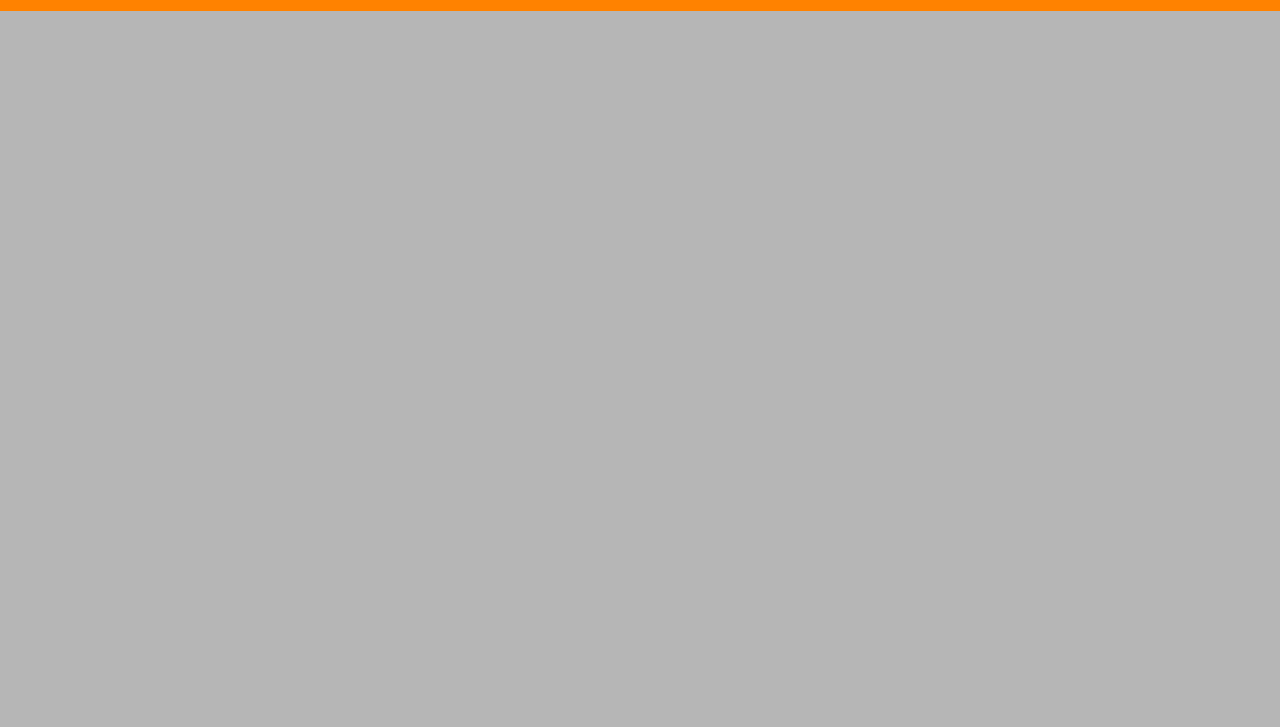
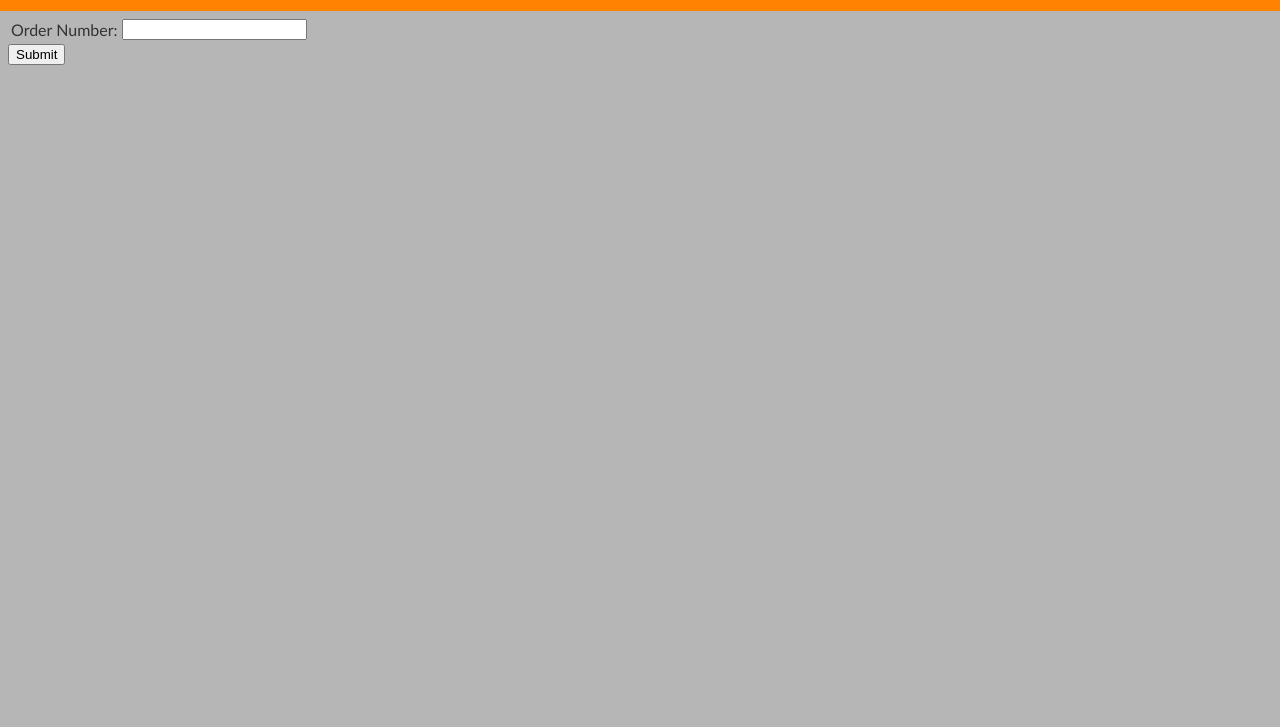
Before and after one commit to soofinator/fourbrossolutions, a plain HTML site: page check.html in a window 1280 px wide. Shown: the part 73-800 px from the top of the page. Drawn offline with Linux system fonts and the light colour scheme.

Commit message:
Update check.html

```diff
--- a/check.html
+++ b/check.html
@@ -21,5 +21,18 @@
 			</tr>
 		</tbody>
 	</table>
+	<table>
+		<tbody>
+			<tr>
+				<td>
+					<label for="num">Order Number:</label>
+				</td>
+				<td>
+					<input type="text" id="num" name="num" required>
+				</td>
+			</tr>
+		</tbody>
+	</table>
+	<button type="button">Submit</button>
 </body>
 </html>
```
